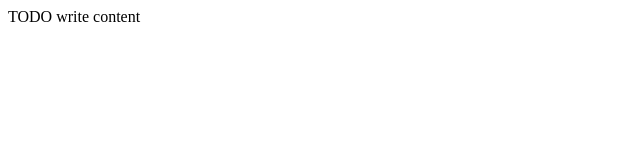
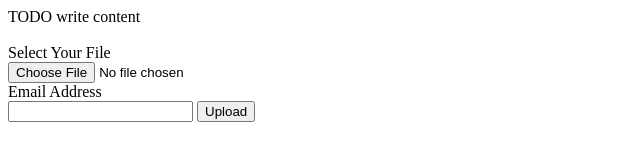
Before and after one commit to SahanDilusha/Project6_File_Uploding_and_Downloading, a plain HTML site: page web/index.html in a window 1280 px wide. Shown: the whole page, without its empty margins (0-640 px from the left). Drawn offline with Linux system fonts and the light colour scheme.

Commit message:
create basic html ui

```diff
--- a/web/index.html
+++ b/web/index.html
@@ -5,11 +5,21 @@ Click nbfs://nbhost/SystemFileSystem/Templates/JSP_Servlet/Html.html to edit thi
 -->
 <html>
     <head>
-        <title>TODO supply a title</title>
+        <title>File Upload and Downloading</title>
         <meta charset="UTF-8">
         <meta name="viewport" content="width=device-width, initial-scale=1.0">
     </head>
     <body>
         <div>TODO write content</div>
+        <br>
+
+        <div>Select Your File</div>
+        <input type="file" name="file">
+
+        <div>Email Address</div>
+        <input type="email" name="email">
+
+        <button>Upload</button>
+
     </body>
 </html>
```
Also changed, not shown: 1 other file.
